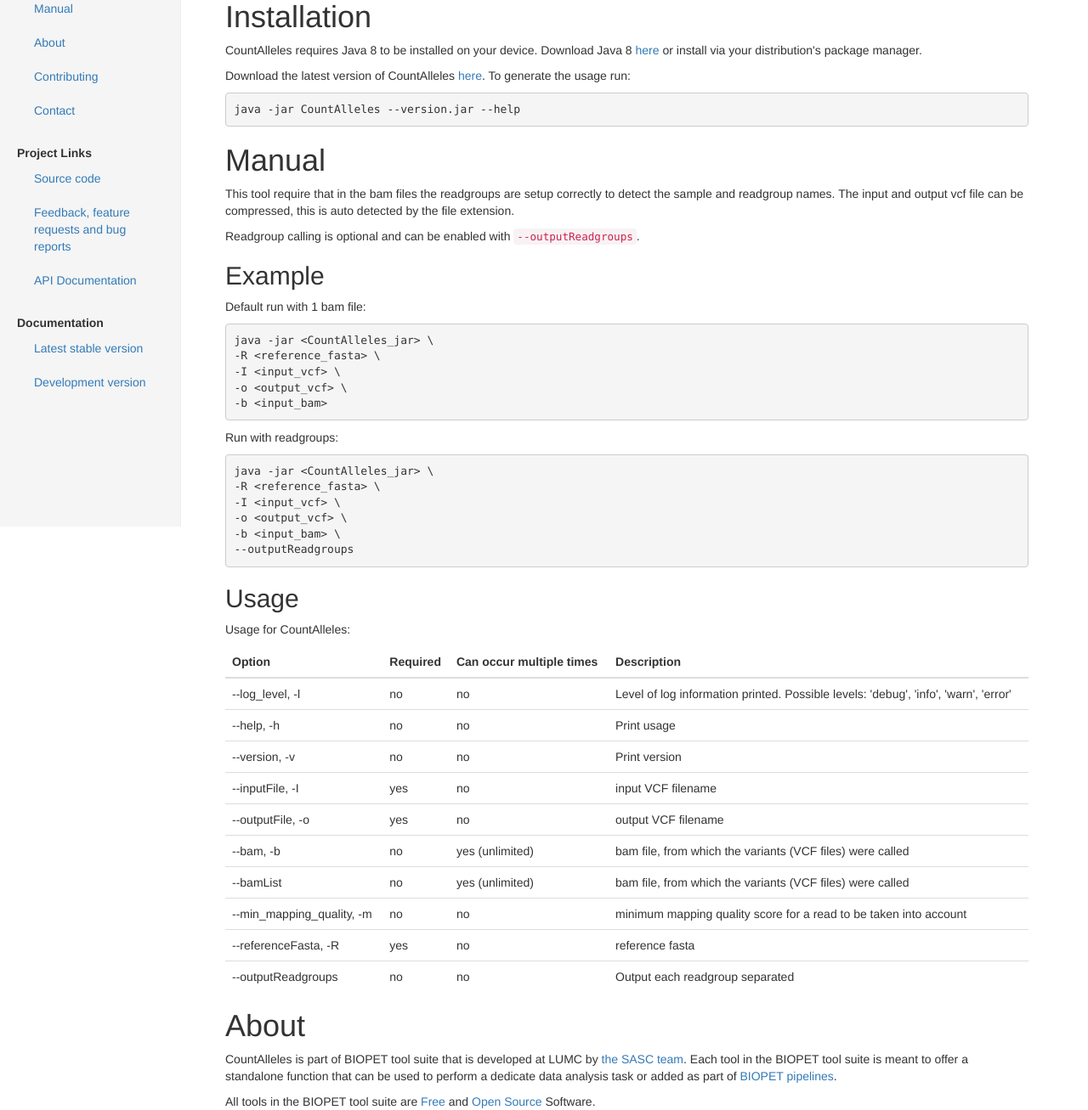
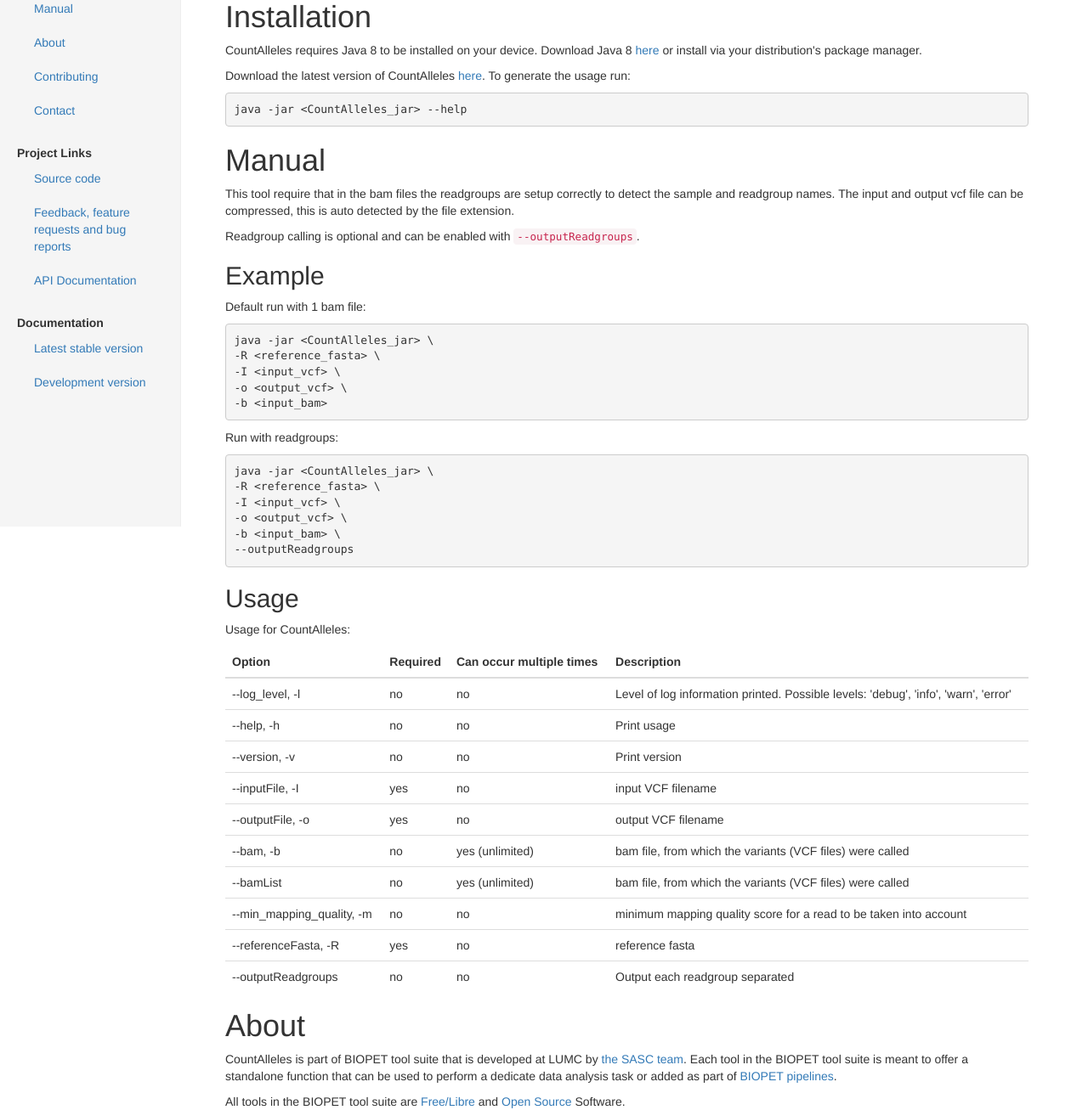
Before and after one commit to biopet/countalleles, a plain HTML site: page develop/index.html in a window 1280 px wide. Shown: the part 180-1487 px from the top of the page at 85% size. Drawn offline with nearby package versions, Linux system fonts and the light colour scheme.

Commit message:
updated site

```diff
--- a/develop/index.html
+++ b/develop/index.html
@@ -91,7 +91,7 @@
         or install via your distribution&#39;s package manager.</p>
         <p>Download the latest version of CountAlleles <a href="https://github.com/biopet/countalleles/releases/">here</a>.
         To generate the usage run:</p>
-        <pre><code>java -jar CountAlleles --version.jar --help</code></pre>
+        <pre><code>java -jar &lt;CountAlleles_jar&gt; --help</code></pre>
 
         <h1 id="manual" class="section">Manual</h1>
         <p>This tool require that in the bam files the readgroups are setup correctly to detect the sample and readgroup names.
@@ -192,7 +192,7 @@
         <p>CountAlleles is part of BIOPET tool suite that is developed at LUMC by <a href="http://sasc.lumc.nl/">the SASC team</a>.
         Each tool in the BIOPET tool suite is meant to offer a standalone function that can be used to perform a
         dedicate data analysis task or added as part of <a href="http://biopet-docs.readthedocs.io/en/latest/">BIOPET pipelines</a>.</p>
-        <p>All tools in the BIOPET tool suite are <a href="https://www.gnu.org/philosophy/free-sw.html">Free</a> and
+        <p>All tools in the BIOPET tool suite are <a href="https://www.gnu.org/philosophy/free-sw.html">Free/Libre</a> and
         <a href="https://opensource.org/osd">Open Source</a> Software.</p>
 
         <h1 id="contributing" class="section">Contributing</h1>
```
